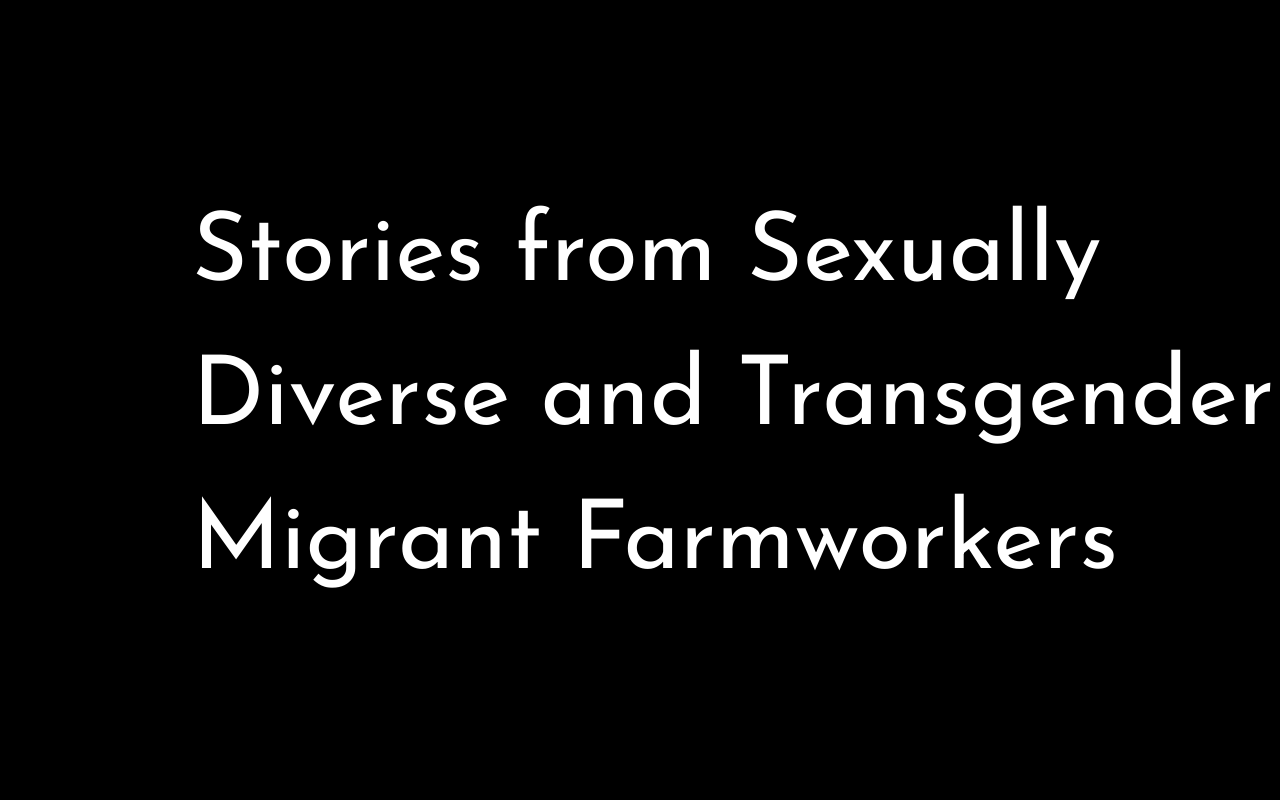
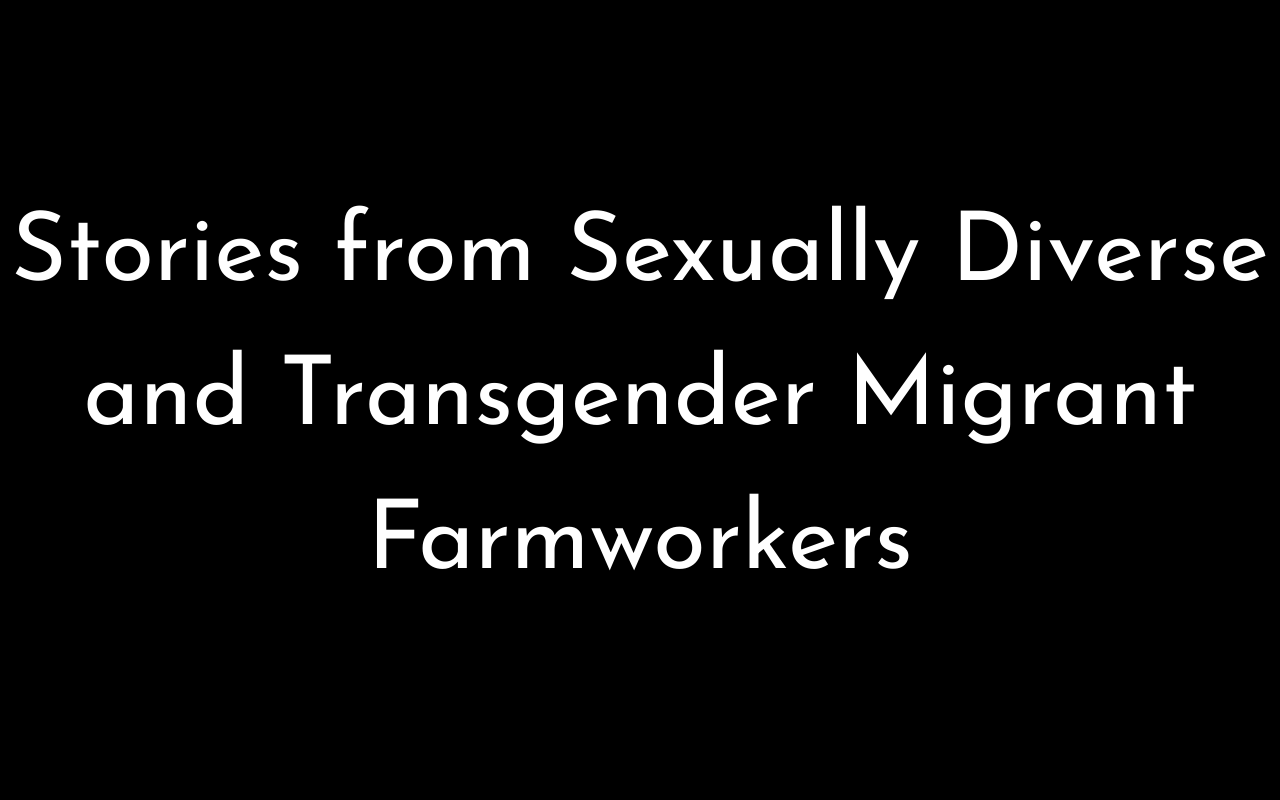
Before and after one commit to genhernandez/communal-living-archive, a PHP site: page /index.html in a window 1280 px wide. Run offline with PHP 8.4, Linux system fonts and the light colour scheme; some libraries are stand-ins or nearby versions.

Commit message:
change format of welcome-text

```diff
--- a/index.css
+++ b/index.css
@@ -187,8 +187,6 @@ body{
     transition: transform .3s cubic-bezier(0,0,.2,1),width .3s cubic-bezier(0,0,.2,1),height .3s cubic-bezier(0,0,.2,1),opacity .6s cubic-bezier(0,0,.2,1),-webkit-transform .3s cubic-bezier(0,0,.2,1);
 }
 
-
-
 .mdl-button_ripple-container{
     display: block;
     height: 100%;
@@ -259,15 +257,11 @@ a:-webkit-any-link {
 .fp-tableCell {
     display: block;
 }
+/*
 .welcome-slide {
-    color: white;
-    height: 100%;
-    width: 100%;
-    display: flex;
-    position: fixed;
-    align-items: center;
-    justify-content: center;
+ color: white;
 }
+*/
 
 iframe.fullScreen {
     width: 100%;
@@ -281,13 +275,16 @@ iframe.fullScreen {
     font-size: 1em;
 }
 
-.special-text{
-    margin: 0em 0em 0em 2em;
-}
-
 .hidden1, .hidden2, .hidden3, .hidden4 {
     opacity : 0;
     transition: all .3s ease;
+    height: 100%;
+    width: 100%;
+    display: flex;
+    position: fixed;
+    align-items: center;
+    justify-content: center;
+    flex-direction: column;
 }
 
 #vrview {
--- a/index.html
+++ b/index.html
@@ -54,10 +54,13 @@
                 <p class="welcome-text">The Communal Living Archive</p>
             </div>
             <div class="welcome-slide hidden3">
-                <p class="welcome-text special-text">Stories from Sexually Diverse and Transgender Migrant Farmworkers</p>
+                <span class="welcome-text special-text">Stories from Sexually Diverse</span> <span class="welcome-text special-text">and Transgender Migrant </span>
+                <span class="welcome-text special-text">Farmworkers</span>
             </div>
             <div class="welcome-slide hidden4 background-img">
-                <p class="welcome-text special-text">Stories from Sexually Diverse and Transgender Migrant Farmworkers</p>
+                <span class="welcome-text special-text">Stories from Sexually Diverse</span>
+                <span class="welcome-text special-text">and Transgender Migrant</span>
+                <span class="welcome-text special-text">Farmworkers</span>
             </div>
         </section>
         <section class="second-content-section section" data-anchor="secondPage" id="second-section" style="background-color:purple;">
@@ -135,7 +138,6 @@
                 </div>
           </div>
         </section>
-
         </div>
       <script>
           //https://stackoverflow.com/questions/48449449/fade-in-fade-out-a-series-of-divs
```
